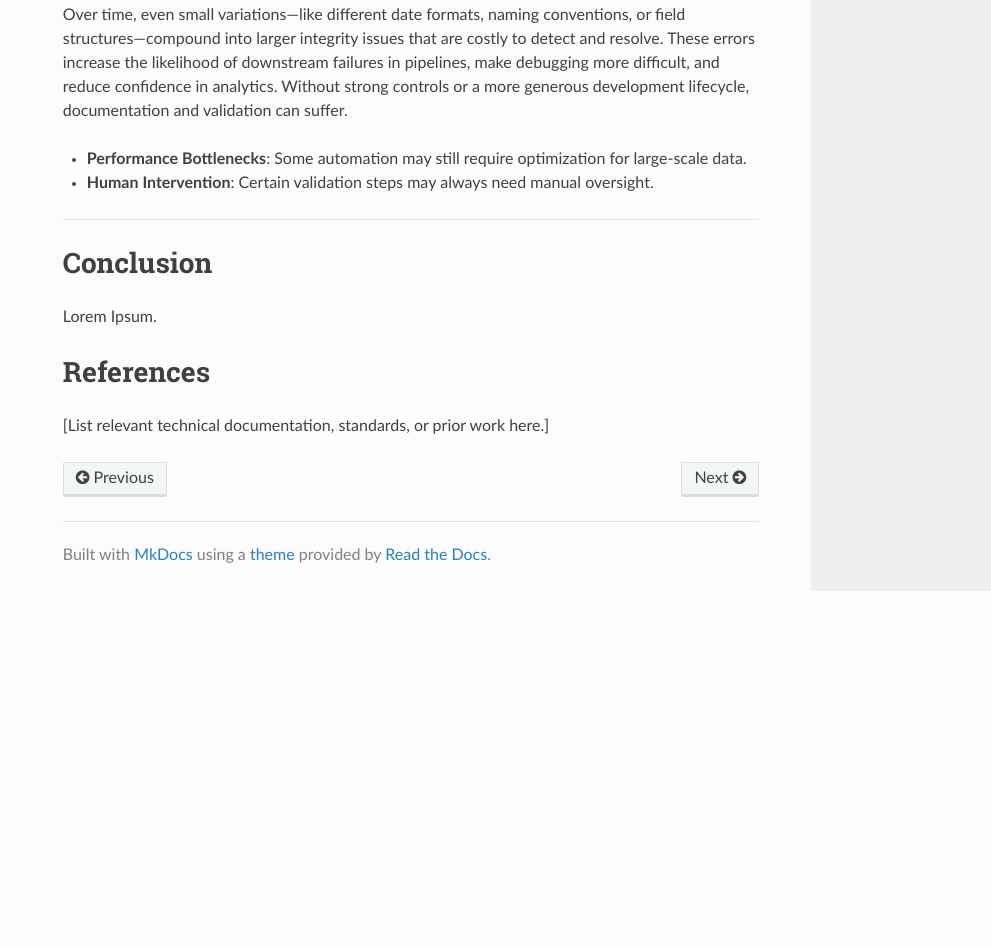
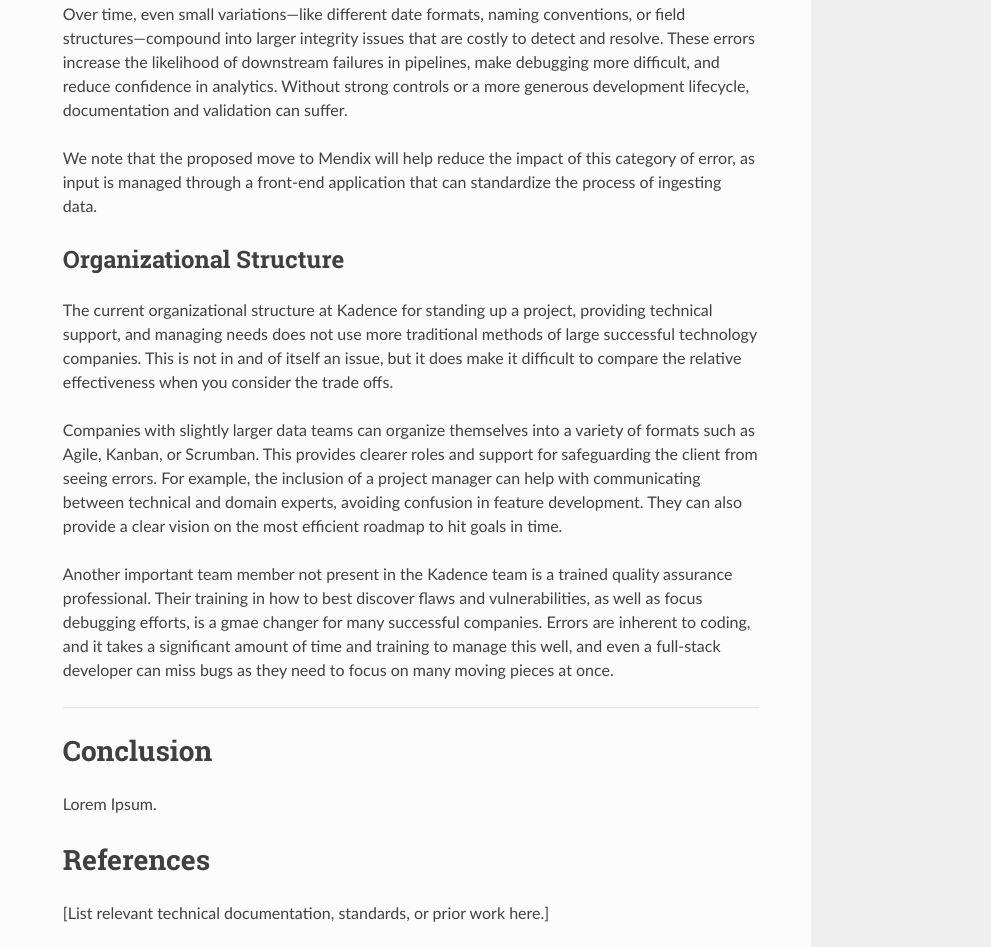
Before and after one commit to KadenceUS/dataops-assets, a plain HTML site: page overview/ProjectOverview/index.html in a window 1280 px wide. Shown: the part 3487-4434 px from the top of the page, without its empty margins (289-1280 px from the left). Before the commit the page ends 4078 px from the top, so only its background shows below. Drawn offline with nearby package versions, Linux system fonts and the light colour scheme.

Commit message:
RoughDrafting

```diff
--- a/overview/ProjectOverview/index.html
+++ b/overview/ProjectOverview/index.html
@@ -151,10 +151,11 @@ Unit tests improve reliability, catch regressions, and support continuous integr
 <h3 id="human-data-entry-format-drift">Human Data Entry &amp; Format Drift<a class="headerlink" href="#human-data-entry-format-drift" title="Permanent link">&para;</a></h3>
 <p>Manual inputs often lead to inconsistencies, such as typos, missing values, or incorrect formats, which in turn break automated processes that expect standardized data. Unique formatting for specific client requests can cause similar issues, as back-end logic may require a programmatic approach to how data is fed into the pipeline.</p>
 <p>Over time, even small variations—like different date formats, naming conventions, or field structures—compound into larger integrity issues that are costly to detect and resolve. These errors increase the likelihood of downstream failures in pipelines, make debugging more difficult, and reduce confidence in analytics. Without strong controls or a more generous development lifecycle, documentation and validation can suffer.</p>
-<ul>
-<li><strong>Performance Bottlenecks</strong>: Some automation may still require optimization for large-scale data.  </li>
-<li><strong>Human Intervention</strong>: Certain validation steps may always need manual oversight.  </li>
-</ul>
+<p>We note that the proposed move to Mendix will help reduce the impact of this category of error, as input is managed through a front-end application that can standardize the process of ingesting data.</p>
+<h2 id="organizational-structure">Organizational Structure<a class="headerlink" href="#organizational-structure" title="Permanent link">&para;</a></h2>
+<p>The current organizational structure at Kadence for standing up a project, providing technical support, and managing needs does not use more traditional methods of large successful technology companies. This is not in and of itself an issue, but it does make it difficult to compare the relative effectiveness when you consider the trade offs.</p>
+<p>Companies with slightly larger data teams can organize themselves into a variety of formats such as Agile, Kanban, or Scrumban. This provides clearer roles and support for safeguarding the client from seeing errors. For example, the inclusion of a project manager can help with communicating between technical and domain experts, avoiding confusion in feature development. They can also provide a clear vision on the most efficient roadmap to hit goals in time.</p>
+<p>Another important team member not present in the Kadence team is a trained quality assurance professional. Their training in how to best discover flaws and vulnerabilities, as well as focus debugging efforts, is a gmae changer for many successful companies. Errors are inherent to coding, and it takes a significant amount of time and training to manage this well, and even a full-stack developer can miss bugs as they need to focus on many moving pieces at once.</p>
 <hr />
 <h1 id="conclusion">Conclusion<a class="headerlink" href="#conclusion" title="Permanent link">&para;</a></h1>
 <p>Lorem Ipsum.</p>
```
Also changed, not shown: index.html (+1 -1 lines).
